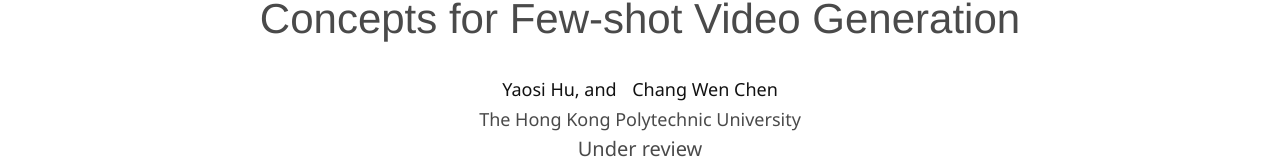
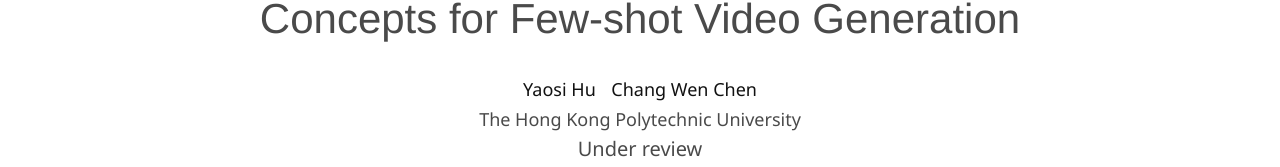
Before and after one commit to Youncy-Hu/motionprior, a plain HTML site: page index.html in a window 1280 px wide. Shown: the part 129-296 px from the top of the page. Drawn offline with nearby package versions, Linux system fonts and the light colour scheme; some packages are replaced by stand-ins of ours; some icons are missing; a web font is replaced by a local one.

Commit message:
Update index.html

```diff
--- a/index.html
+++ b/index.html
@@ -143,7 +143,7 @@
             <h1 class="xtitle is-1 publication-title" style="font-size: 42px;">MotionPrior: Exploring Efficient Learning of Motion Concepts for Few-shot Video Generation</h1><br>
             <div class="is-size-5 publication-authors">
               <span class="author-block" style="font-size: 18px;">
-                <a href="https://youncy-hu.github.io/" target="_blank">Yaosi Hu, and</a>
+                <a href="https://youncy-hu.github.io/" target="_blank">Yaosi Hu</a>
               </span>
               <span class="author-block" style="font-size: 18px;">
                 <a href="https://chenlab.comp.polyu.edu.hk/Members/personal_page/changwenchen/changwenchen.html" target="_blank">Chang Wen Chen</a>
```
